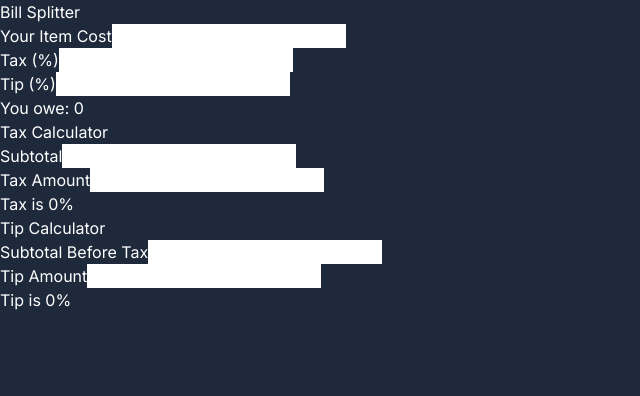
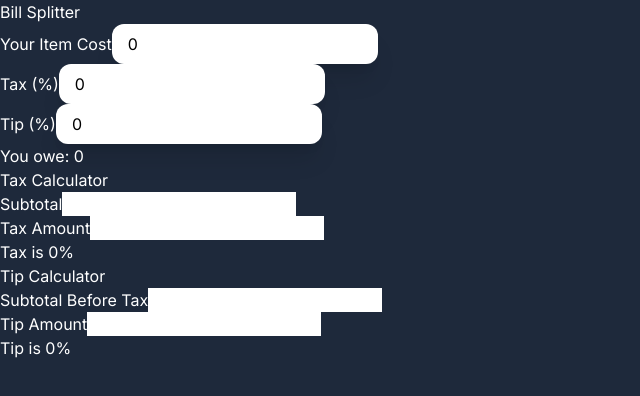
Before and after one commit to brandonmcconathy/bill-splitter, a Next.js app: page / in a window 1280 px wide. Shown: the top 396 px of the page, without its empty margins (0-640 px from the left). Built offline with nearby package versions, Linux system fonts and the light colour scheme.

Commit message:
Built out inputs in main component

```diff
--- a/src/app/components/main.tsx
+++ b/src/app/components/main.tsx
@@ -1,21 +1,31 @@
+'use client'
+
+import { useState } from "react"
+
 export default function Main() {
 
-  let share = 0
+  const [share, setShare] = useState(0)
+  const [input, setInput] = useState({cost: 0, tax: 0, tip: 0})
+
+  const handleChange = (event:any) => {
+    const { name, value } = event.target
+    setInput((prevInput) => ({ ...prevInput, [name]: value}))
+  }
 
   return(
     <section>
       <h1>Bill Splitter</h1>
       <div>
         <label>Your Item Cost</label>
-        <input />
+        <input type="number" id='cost' name='cost' value={input.cost} onChange={handleChange} required className="text-black outline-none rounded-xl px-4 py-2 shadow-xl focus:ring focus:ring-gray-300 transition duration-300" />
       </div>
       <div>
         <label>Tax (%)</label>
-        <input />
+        <input type="number" id='tax' name='tax' value={input.tax} onChange={handleChange} required className="text-black outline-none rounded-xl px-4 py-2 shadow-xl focus:ring focus:ring-gray-300 transition duration-300" />
       </div>
       <div>
         <label>Tip (%)</label>
-        <input />
+        <input type="number" id='tip' name='tip' value={input.tip} onChange={handleChange} required className="text-black outline-none rounded-xl px-4 py-2 shadow-xl focus:ring focus:ring-gray-300 transition duration-300" />
       </div>
       <h2>You owe: {share}</h2>
     </section>
```
